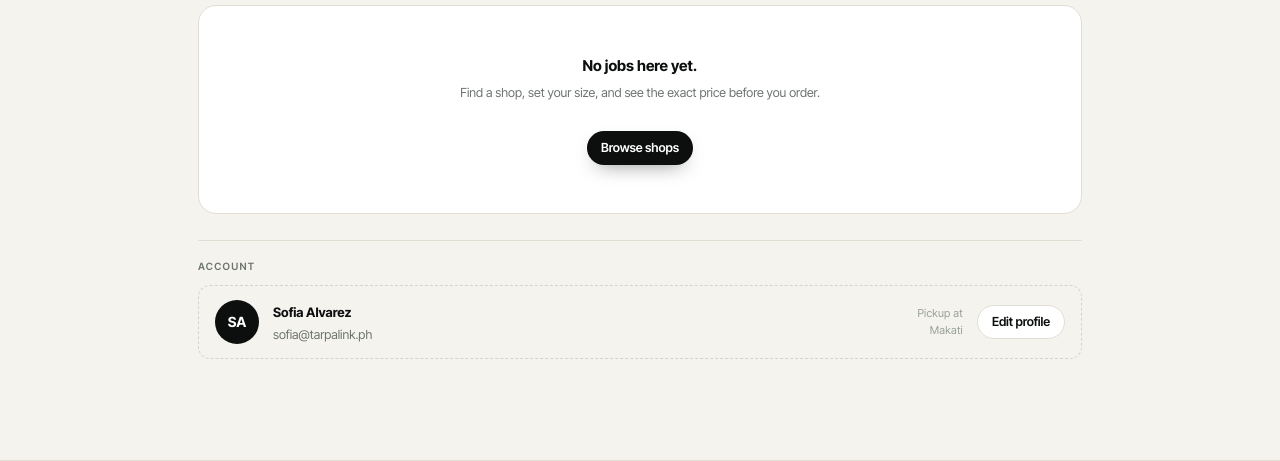
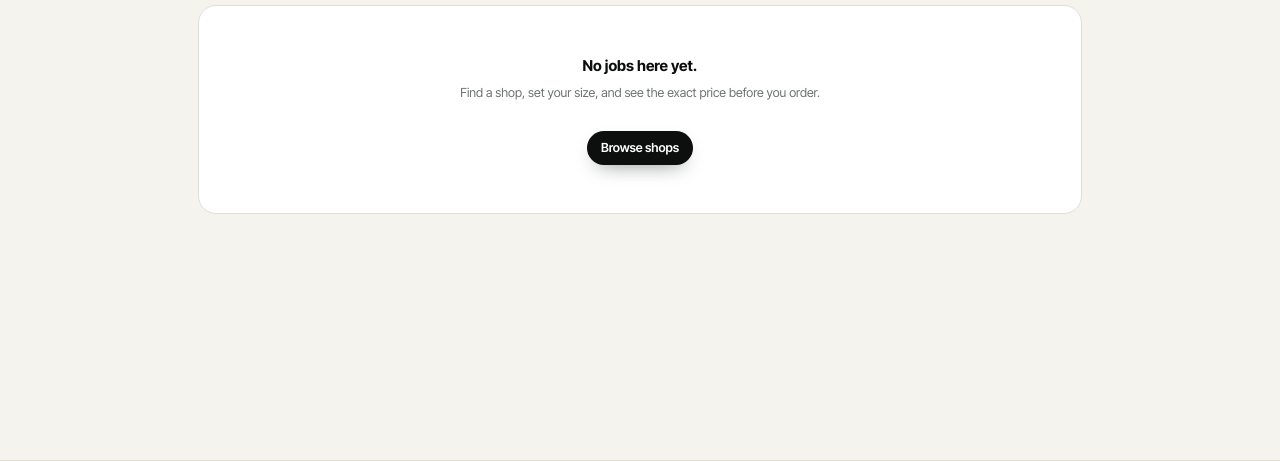
Before and after one commit to pasinosvictorianodyanna-hub/TarpaLink, a Laravel app: page /account in a window 1280 px wide. Shown: the part 356-817 px from the top of the page. Run offline with Laravel 12, Linux system fonts and the light colour scheme; a user stored in the database is signed in; data comes from the database, SQL or seed files in the repository; style sheets or scripts are compiled from the project's sources; some libraries are stand-ins or nearby versions; some web fonts are replaced.

Commit message:
Name the move the chip can make, and drop the duplicate profile card (#109)
Two controls on the customer's screens promised something the code does
not do.

The header chip read "Unpaid TL-42720" and linked to the job page. That
is a label meaning *pay this now*, and no route in the app can charge an
existing job — the only payment path is the original checkout, which is
closed once the intent exists. Signed in as the seeded customer, the
chip's href was /jobs/TL-42720 and /account carried four links to that
job and no payment action. It now names the move the page can make:
"Send design <ref>" when the artwork is missing, "Track <ref>" otherwise.

The bottom of My jobs held an "Edit profile" card pointing at the same
place as the profile link in the top bar, with the same wording. It
existed to fill a strip that had nothing else to say. Removed — the
card, its four .acct-foot rules, the account prop, and the controller
work behind it (account(), initials(), and an unused User import).

557 passed, 2604 assertions.

```diff
--- a/app/Http/Controllers/AccountController.php
+++ b/app/Http/Controllers/AccountController.php
@@ -3,7 +3,6 @@
 namespace App\Http\Controllers;
 
 use App\Models\Job;
-use App\Models\User;
 use Illuminate\Contracts\View\View;
 use Illuminate\Http\Request;
 use Illuminate\Support\Collection;
@@ -79,7 +78,6 @@ class AccountController extends Controller
                 'search' => ['q' => $q, 'filter' => $filter],
                 'jobs' => $jobs->map(fn (Job $job) => $this->row($job))->values()->all(),
                 'empty' => $jobs->isEmpty() ? $this->emptyState($q, $filter, $counts) : null,
-                'account' => $this->account($request->user()),
                 'routes' => [
                     'shops' => route('shops.index'),
                     'account' => route('account'),
@@ -310,33 +308,6 @@ class AccountController extends Controller
         ];
     }
 
-    /**
-     * The account strip at the foot of the list.
-     *
-     * @return array<string, string>
-     */
-    private function account(User $user): array
-    {
-        return [
-            'initials' => $this->initials($user->name),
-            'name' => $user->name,
-            'contact' => collect([$user->email, $user->phone])->filter()->implode(' · '),
-            'city' => $user->city ?: 'Metro Manila',
-            'url' => route('profile.edit'),
-        ];
-    }
-
-    /** "Jomar Mendoza" -> "JM". Two letters, like the design's avatar. */
-    private function initials(string $name): string
-    {
-        $parts = preg_split('/\s+/', trim($name), -1, PREG_SPLIT_NO_EMPTY) ?: [];
-
-        return collect($parts)
-            ->take(2)
-            ->map(fn (string $part) => mb_strtoupper(mb_substr($part, 0, 1)))
-            ->implode('');
-    }
-
     /** "2 jobs in progress, 1 waiting for your proof approval, 2 waiting for your design." */
     private function summary(int $active, int $total, int $proofs, int $designs): string
     {
--- a/resources/css/app.css
+++ b/resources/css/app.css
@@ -759,11 +759,6 @@ textarea.finp{height:auto;padding:8px 10px;line-height:1.5;resize:vertical}
 @media(max-width:640px){
 .ftbl{min-width:520px}
 }
-/* account footer block (keeps the profile row from reading as a job row) */
-.acct-foot{margin-top:26px;padding-top:18px;border-top:1px solid var(--line)}
-.acct-foot-h{font-size:10px;font-weight:600;letter-spacing:.13em;text-transform:uppercase;color:var(--muted);margin-bottom:10px}
-.acct-foot-row{display:flex;align-items:center;gap:14px;flex-wrap:wrap;padding:14px 16px;border:1px dashed #D8D3C6;border-radius:12px;background:transparent}
-.acct-foot-row .avatar{background:var(--ink)}
 /* integrations grid */
 .int-grid{display:grid;grid-template-columns:1fr 1fr;gap:14px}
 .int-card{padding:16px 17px;overflow:visible}
--- a/resources/js/pages/Account.vue
+++ b/resources/js/pages/Account.vue
@@ -15,7 +15,6 @@ defineProps({
     search: { type: Object, required: true },
     jobs: { type: Array, default: () => [] },
     empty: { type: Object, default: null },
-    account: { type: Object, default: null },
     routes: { type: Object, required: true },
 });
 
@@ -109,19 +108,6 @@ const actionStyle = (action) => ({
                 <p class="small" style="margin-top:6px">{{ empty.body }}</p>
                 <a v-if="empty.cta" class="btn btn-primary btn-sm" style="margin-top:16px" :href="empty.cta.url">{{ empty.cta.label }}</a>
             </div>
-
-            <div v-if="account" class="acct-foot">
-                <div class="acct-foot-h">Account</div>
-                <div class="acct-foot-row">
-                    <div class="avatar lg">{{ account.initials }}</div>
-                    <div style="flex:1;min-width:180px">
-                        <b style="font-size:13px">{{ account.name }}</b>
-                        <div class="small" style="margin-top:2px">{{ account.contact }}</div>
-                    </div>
-                    <div class="tiny" style="text-align:right">Pickup at<br>{{ account.city }}</div>
-                    <a class="btn btn-ghost btn-sm" :href="account.url">Edit profile</a>
-                </div>
-            </div>
         </div>
     </div>
 </template>
--- a/resources/views/layouts/app.blade.php
+++ b/resources/views/layouts/app.blade.php
@@ -117,9 +117,15 @@
                 'label' => match ($resumeJob->status) {
                     'awaiting_proof' => 'Approve proof',
                     'ready' => 'Collect '.$resumeJob->reference,
-                    // Created but never paid. "Finish" would promise an action
-                    // the job page cannot offer, so the chip says what is true.
-                    'quoted' => 'Unpaid '.$resumeJob->reference,
+                    // Created but never paid. "Finish" was rejected for
+                    // promising an action the page cannot offer; "Unpaid" had
+                    // the same fault one step further out — no route charges an
+                    // existing job, so the word implied a payment the
+                    // destination cannot take. Name the move the job page can
+                    // actually perform, in the words its own row button uses.
+                    'quoted' => $resumeJob->artworks->isEmpty()
+                        ? 'Send design '.$resumeJob->reference
+                        : 'Track '.$resumeJob->reference,
                     default => 'Track '.$resumeJob->reference,
                 },
                 'title' => $resumeJob->statusLabel().' · '.$resumeJob->shop->name.' · '.$resumeJob->reference,
```
Also changed, not shown: tests/Feature/AccountTest.php (+0 -10 lines), tests/Feature/CustomerNavTest.php (+12 -4 lines).
